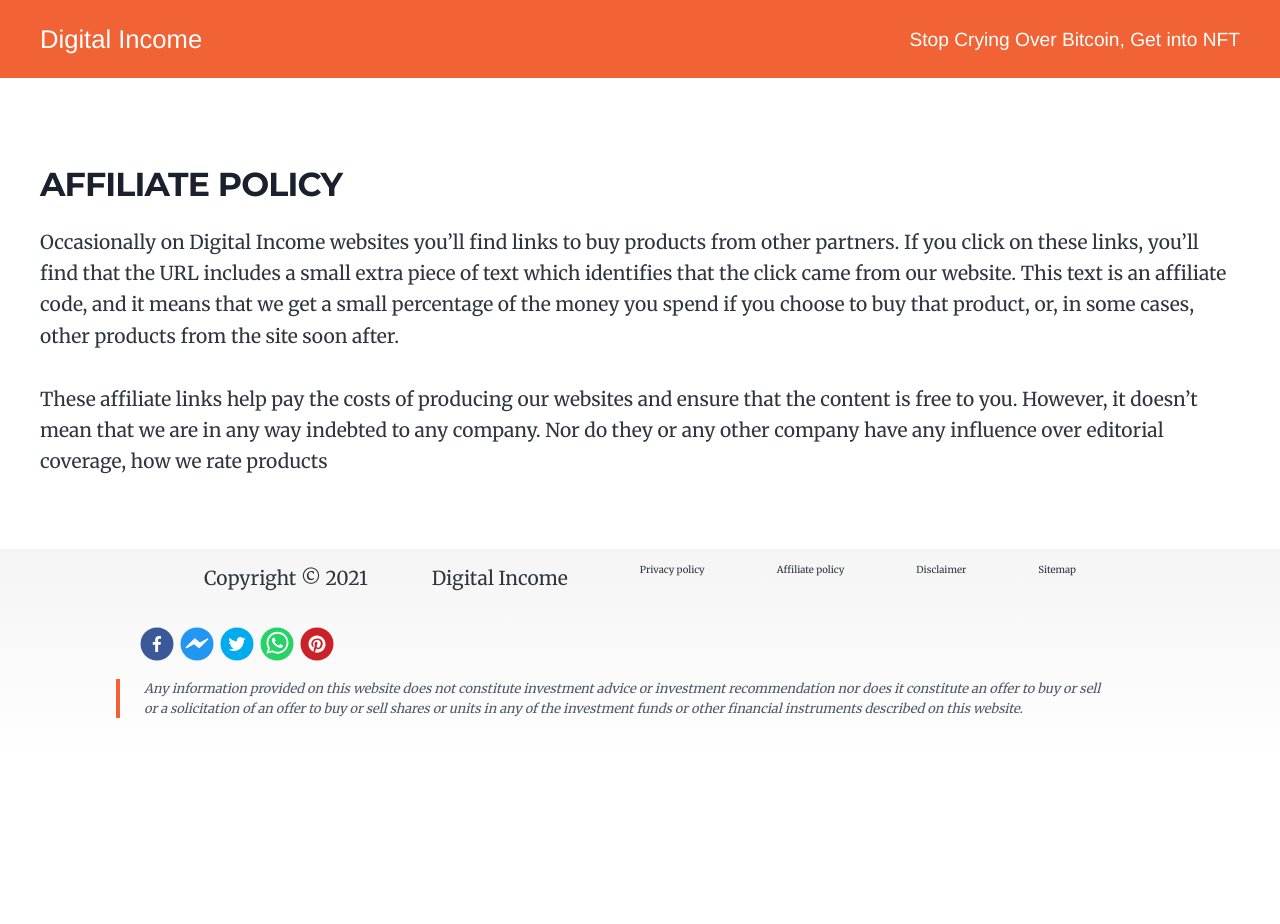
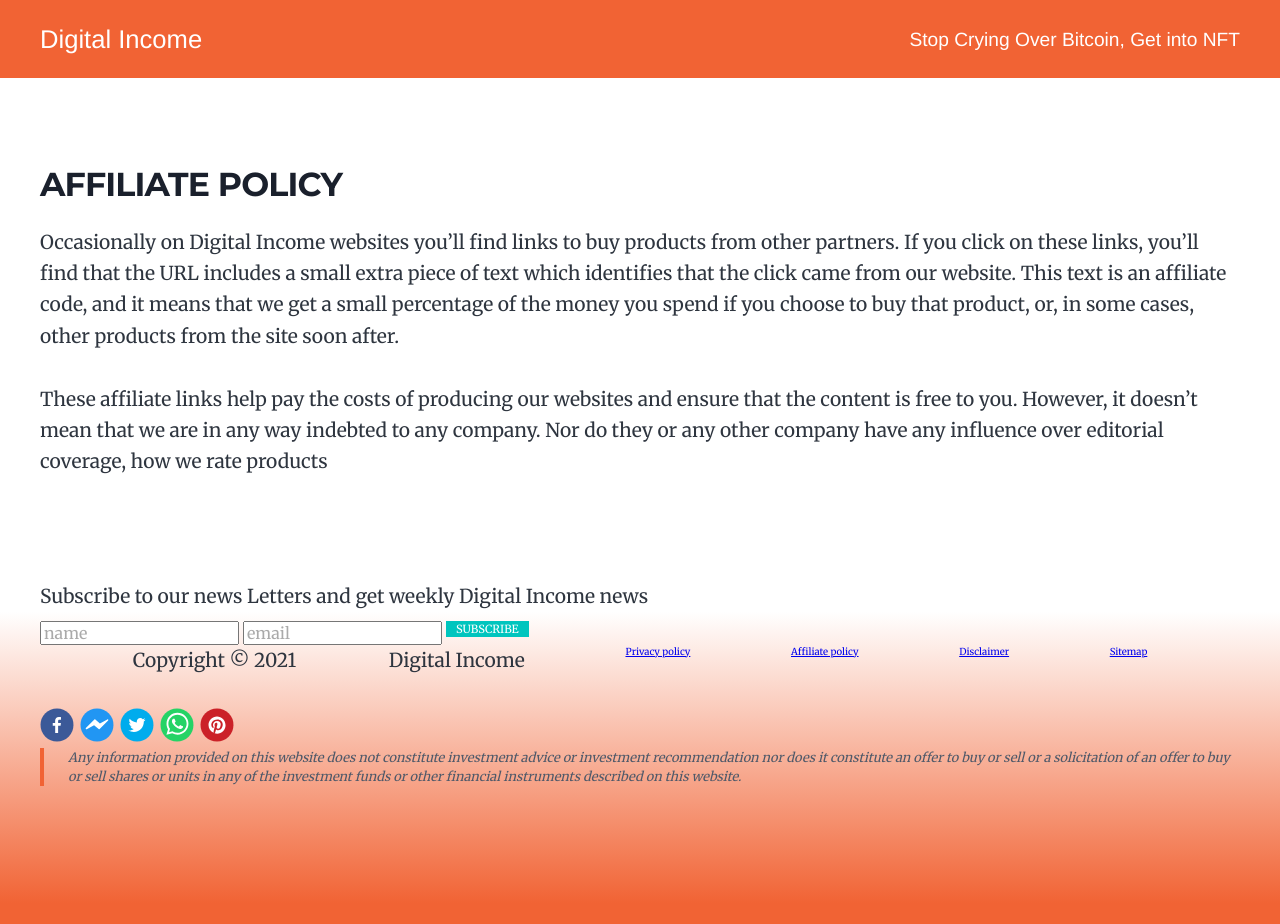
Before and after one commit to ouss4m4/digincome, a Gatsby site: page /affiliate in a window 1280 px wide. Before the commit the page ends 800 px from the top, so only its background shows below. Built offline with nearby package versions, Linux system fonts and the light colour scheme; Gatsby itself is replaced by a stand-in of ours.

Commit message:
added mailchimp

```diff
--- a/gatsby-config.js
+++ b/gatsby-config.js
@@ -27,6 +27,15 @@
           // Puts tracking script in the head instead of the body
           head: true,
         },
+      },
+    },
+
+    {
+      resolve: "gatsby-plugin-mailchimp",
+      options: {
+        endpoint:
+          "https://digincome.us1.list-manage.com/subscribe/post?u=4d14180d272fd5384972be751&amp;id=31f371bc1c", // string; add your MC list endpoint here; see instructions below
+        timeout: 3500,
       },
     },
     {
--- a/package.json
+++ b/package.json
@@ -11,6 +11,7 @@
     "gatsby-plugin-gatsby-cloud": "^1.0.2",
     "gatsby-plugin-google-analytics": "^2.11.0",
     "gatsby-plugin-google-gtag": "^3.0.0",
+    "gatsby-plugin-mailchimp": "^5.2.2",
     "gatsby-plugin-manifest": "^2.12.1",
     "gatsby-plugin-offline": "^3.10.2",
     "gatsby-plugin-react-helmet": "^3.10.0",
--- a/src/components/footer/footer.css
+++ b/src/components/footer/footer.css
@@ -1,11 +1,11 @@
 .footer {
   background-image: linear-gradient(
-    to top,
-    #fff 0%,
-    rgba(235, 235, 235, 0.5) 100%
+    to bottom,
+    #fff 15%,
+    var(--color-primary) 85%
   );
   margin: 0;
-  padding: 0;
+  padding-bottom: 180px;
 }
 
 /* Fields */
@@ -79,15 +79,6 @@
 }
 
 .limit-size {
-  max-width: 1000px;
+  max-width: 1200px;
   margin: 0 auto;
 }
-
-.footer a {
-  text-decoration: none;
-  color: inherit;
-}
-
-.footer {
-  padding: 14px;
-}
--- a/src/components/footer/footer.js
+++ b/src/components/footer/footer.js
@@ -1,21 +1,30 @@
-import React from "react"
-/* import addToMailchimp from "gatsby-plugin-mailchimp" */
+import React, { useState } from "react"
+import addToMailchimp from "gatsby-plugin-mailchimp"
 
 /* import SubscriptionModal from "../subs-modal/SubscriptionModal" */
 import Share from "../Share"
 import "./footer.css"
 
 export default function Footer() {
-  /* const [formName, setNameValue] = useState("")
+  const [formName, setNameValue] = useState("")
   const [formEmail, setMailValue] = useState("")
   const [isPosting, setPostingValue] = useState(false)
-  const [showModal, setModalValue] = useState(false) */
 
-  /* useEffect(() => {
+  /*
+  const [showModal, setModalValue] = useState(false)
+   useEffect(() => {
     setTimeout(() => {
       showModalIfInitial()
     }, 45000)
-  })
+  }) */
+  /* const showModalIfInitial = () => {
+    let firstTime = localStorage.getItem("initialModal")
+    if (firstTime === null) {
+      setModalValue(true)
+      localStorage.setItem("initialModal", "done")
+    }
+  }
+  */
 
   const handleNameChange = e => {
     setNameValue(e.target.value)
@@ -24,17 +33,9 @@
     setMailValue(e.target.value)
   }
 
-  const closeModal = () => {
+  /* const closeModal = () => {
     setModalValue(false)
   } */
-
-  /* const showModalIfInitial = () => {
-    let firstTime = localStorage.getItem("initialModal")
-    if (firstTime === null) {
-      setModalValue(true)
-      localStorage.setItem("initialModal", "done")
-    }
-  }
 
   const _handleSubmit = e => {
     e.preventDefault()
@@ -49,16 +50,18 @@
         setPostingValue(false)
       })
   }
- */
   return (
     <footer className="footer">
       {/*  {showModal && <SubscriptionModal closeModal={closeModal} />} */}
-      <div className="container limit-size">
+      <div className="limit-size">
         <div className="row">
           <div className="col-sm-12">
             <div className="col-sm-12 form-wrap">
-              {/* <p>Get free e-books, recipes, fitness tips ad tricks</p> */}
-              {/* <form onSubmit={_handleSubmit}>
+              <p>
+                {" "}
+                Subscribe to our news Letters and get weekly Digital Income news{" "}
+              </p>
+              <form onSubmit={_handleSubmit}>
                 <input
                   type="text"
                   onChange={handleNameChange}
@@ -76,8 +79,8 @@
                   className="email-input"
                   required
                 />
-
-                {isPosting ? (
+                <input className="submit-btn" type="submit" value="Subscribe" />
+                {/* {isPosting ? (
                   <svg className="spinner" viewBox="0 0 50 50">
                     <circle
                       className="path"
@@ -94,8 +97,8 @@
                     type="submit"
                     value="Subscribe"
                   />
-                )}
-              </form> */}
+                )} */}
+              </form>
             </div>
           </div>
 
@@ -131,7 +134,7 @@
             </div>
           </div>
           <div className="col-sm-12">
-            <blockquote style={{ fontSize: "0.8em" }}>
+            <blockquote style={{ fontSize: "0.8em", margin: "0" }}>
               Any information provided on this website does not constitute
               investment advice or investment recommendation nor does it
               constitute an offer to buy or sell or a solicitation of an offer
```
Also changed, not shown: 1 other file.
